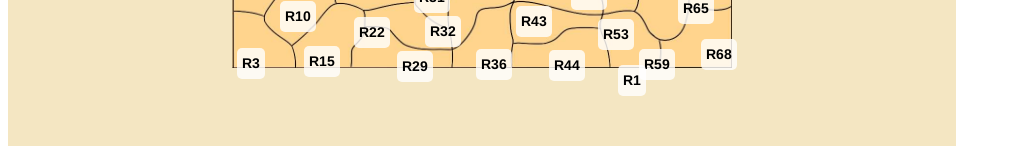
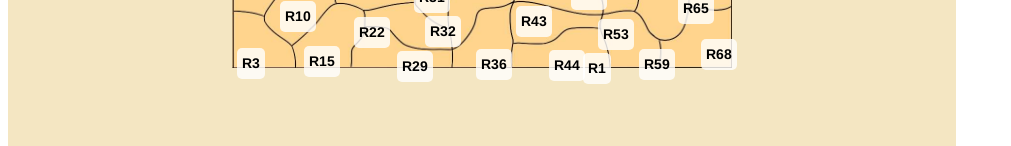
Before and after one commit to Asadonihs/asadonihs.github.io, a plain HTML site: page index.html in a window 1280 px wide. Shown: the part 609-755 px from the top of the page, without its empty margins (0-1011 px from the left). Drawn offline with nearby package versions, Linux system fonts and the light colour scheme.

Commit message:
Update index.html

```diff
--- a/index.html
+++ b/index.html
@@ -62,7 +62,7 @@
 
         // Koordinaten der erkannten Punkte
         let regions = [
-            { name: "R1", center: [6, 771] }, { name: "R2", center: [307, 6] },
+            { name: "R1", center: [30, 701] }, { name: "R2", center: [307, 6] },
             { name: "R3", center: [41, 10] }, { name: "R4", center: [978, 20] },
             { name: "R5", center: [533, 19] }, { name: "R6", center: [821, 25] },
             { name: "R7", center: [205, 30] }, { name: "R8", center: [368, 59] },
```
